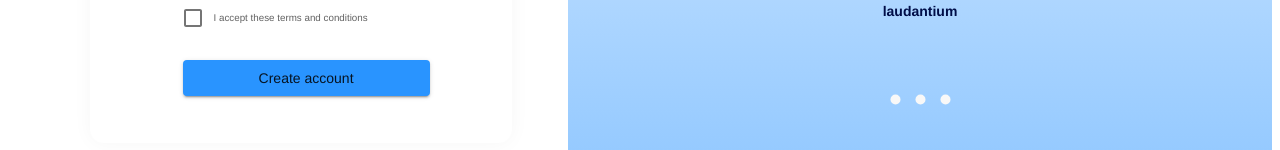
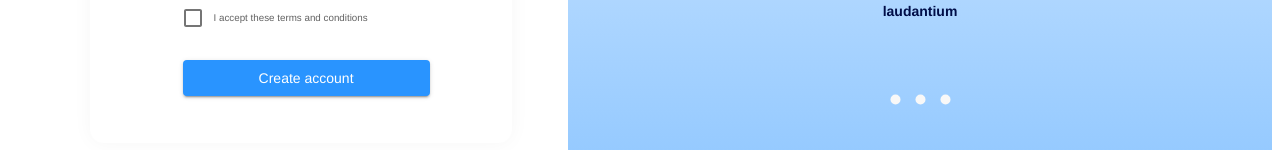
Before and after one commit to sizzle01/shutterscore-app, a React (Create React App) app: page / in a window 1280 px wide. Shown: the part 519-669 px from the top of the page. Built offline with nearby package versions, Linux system fonts and the light colour scheme.

Commit message:
change button color

```diff
--- a/src/Components/Button/Button.tsx
+++ b/src/Components/Button/Button.tsx
@@ -20,6 +20,7 @@ export const Button: React.FC<ButtonProps> = ({ startIcon, action }) => {
         className={classes.btn}
         startIcon={startIcon}
         variant="contained"
+        color="secondary"
       >
         {action}
       </Buttons>
```
